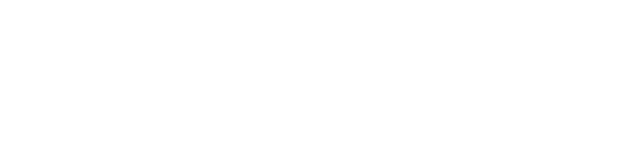
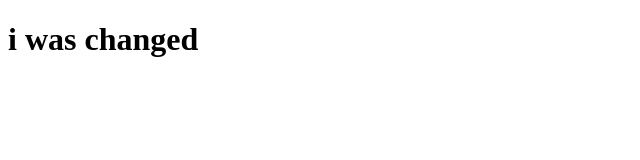
Before and after one commit to VctR477/myNewTestProject, a website built with webpack: page index.html in a window 1280 px wide. Shown: the whole page, without its empty margins (0-640 px from the left). Built offline with nearby package versions, Linux system fonts and the light colour scheme.

```diff
--- a/index.html
+++ b/index.html
@@ -7,6 +7,7 @@
 	<title>MyProjectWithBuilding</title>
 </head>
 <body>
+	<h1 id="title">Hello world!</h1>
 	<script src="dist/main.js"></script>
 </body>
 </html>
--- a/src/index.js
+++ b/src/index.js
@@ -1,3 +1,6 @@
 import sum from './sum';
 
 console.log(sum(4, 6, 8, 7, 19));
+
+const title = document.getElementById('title');
+title.innerText = 'i was changed';
--- a/webpack.config.js
+++ b/webpack.config.js
@@ -5,6 +5,7 @@
 	output: {
 		path: path.resolve(__dirname, './dist'),
 		filename: 'main.js',
+		publicPath: 'dist/',
 	},
 };
 
```
